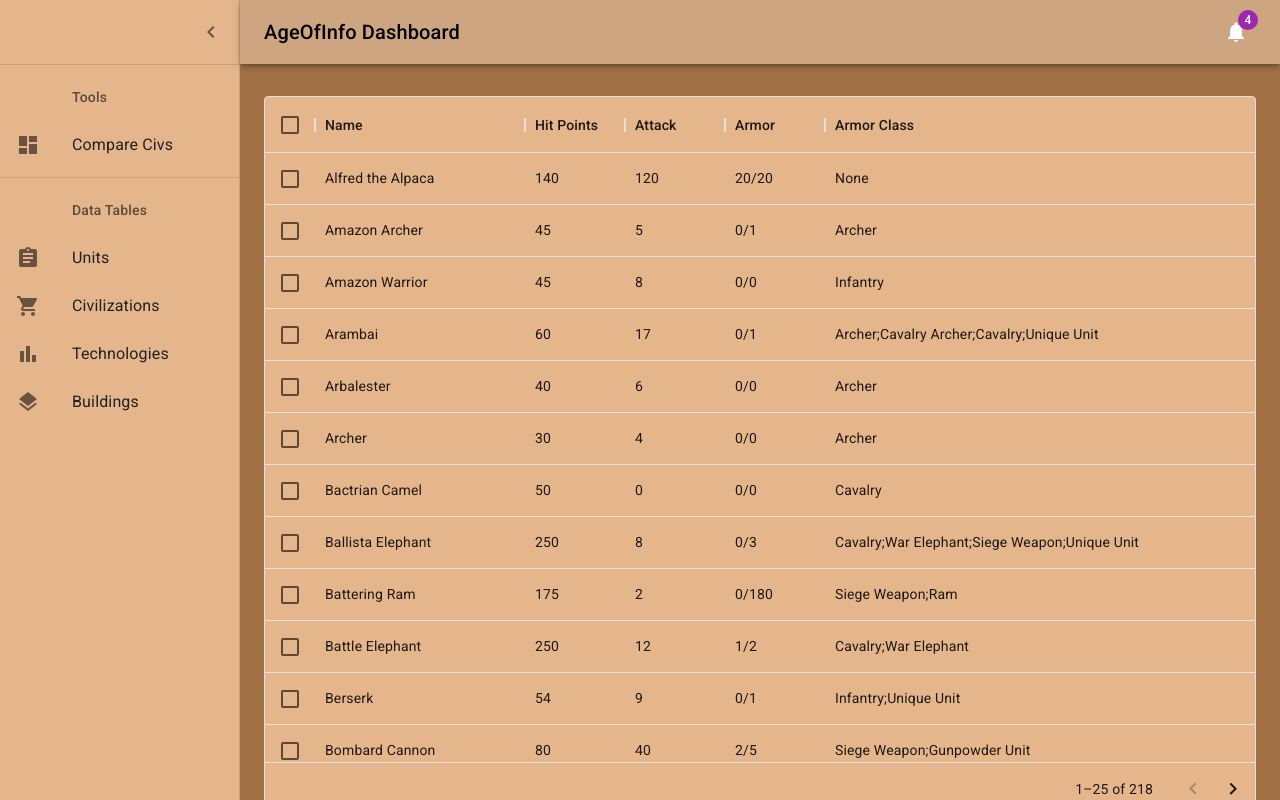
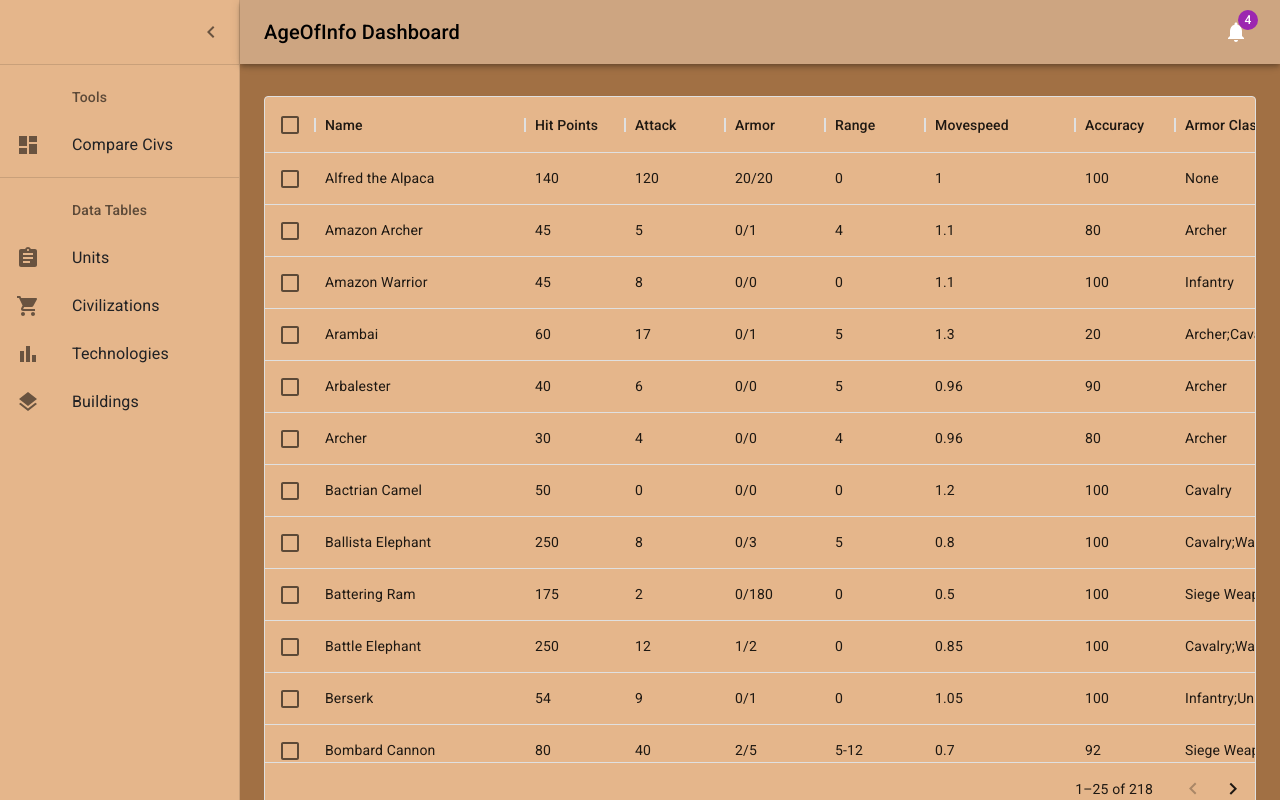
Before and after one commit to edman3d/ageofinfo-gcp, a React (Create React App) app: page /unitdata in a window 1280 px wide. Built offline with nearby package versions, Linux system fonts and the light colour scheme.

Commit message:
more unit stats

```diff
--- a/src/components/DataGridBuildings.tsx
+++ b/src/components/DataGridBuildings.tsx
@@ -9,37 +9,37 @@
   {
     field: "name",
     headerName: "Name",
-    width: 130,
+    width: 160,
   },
   {
     field: "age",
     headerName: "Age",
-    width: 200,
+    width: 120,
   },
   {
     field: "build_time",
     headerName: "Build Time",
-    width: 200,
+    width: 120,
   },
   {
     field: "hit_points",
     headerName: "Hit Points",
-    width: 200,
+    width: 120,
   },
   {
     field: "armor",
     headerName: "Armor",
-    width: 200,
+    width: 120,
   },
   {
     field: "line_of_sight",
     headerName: "Line of Sight",
-    width: 200,
+    width: 120,
   },
   {
     field: "special",
     headerName: "Special",
-    width: 200,
+    width: 400,
   },
 ];
 
--- a/src/components/DataGridUnits.tsx
+++ b/src/components/DataGridUnits.tsx
@@ -27,6 +27,21 @@
     width: 100,
   },
   {
+    field: "range",
+    headerName: "Range",
+    width: 100,
+  },
+  {
+    field: "movement_rate",
+    headerName: "Movespeed",
+    width: 150,
+  },
+  {
+    field: "accuracy",
+    headerName: "Accuracy",
+    width: 100,
+  },
+  {
     field: "armor_class",
     headerName: "Armor Class",
     width: 500,
```
